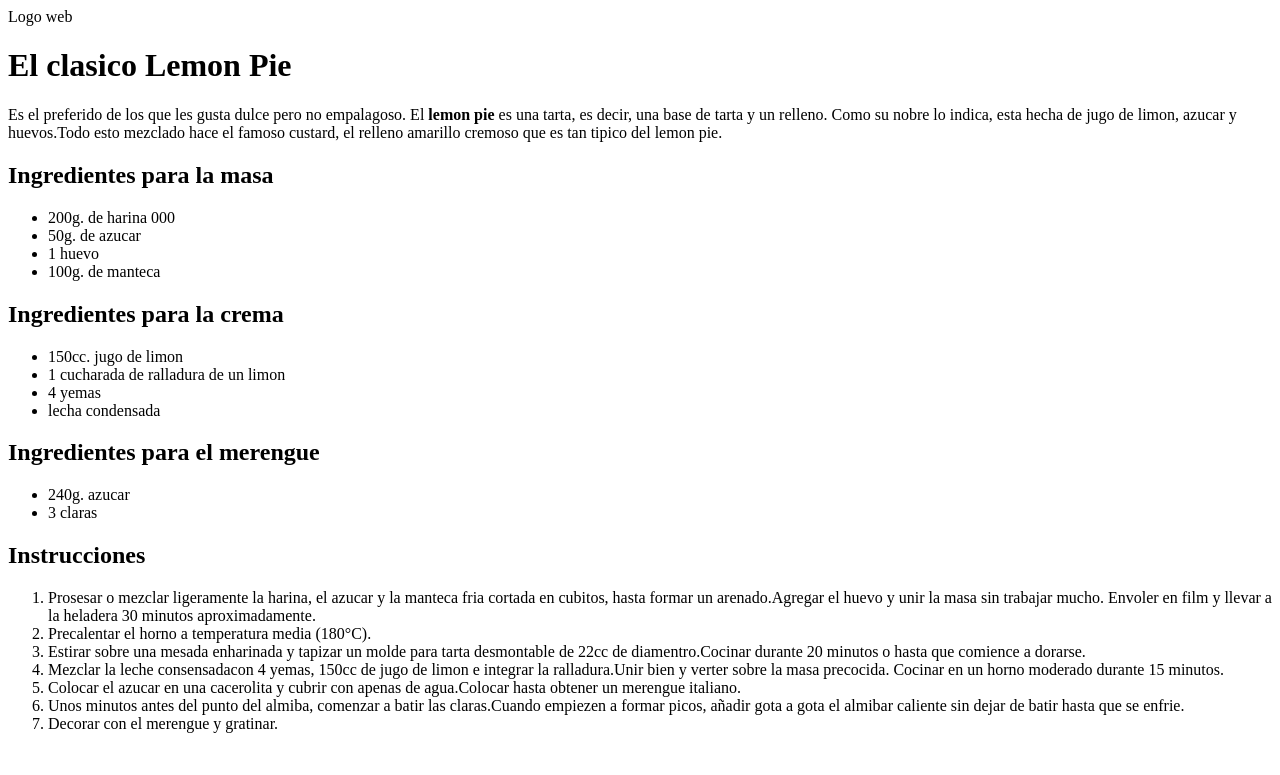
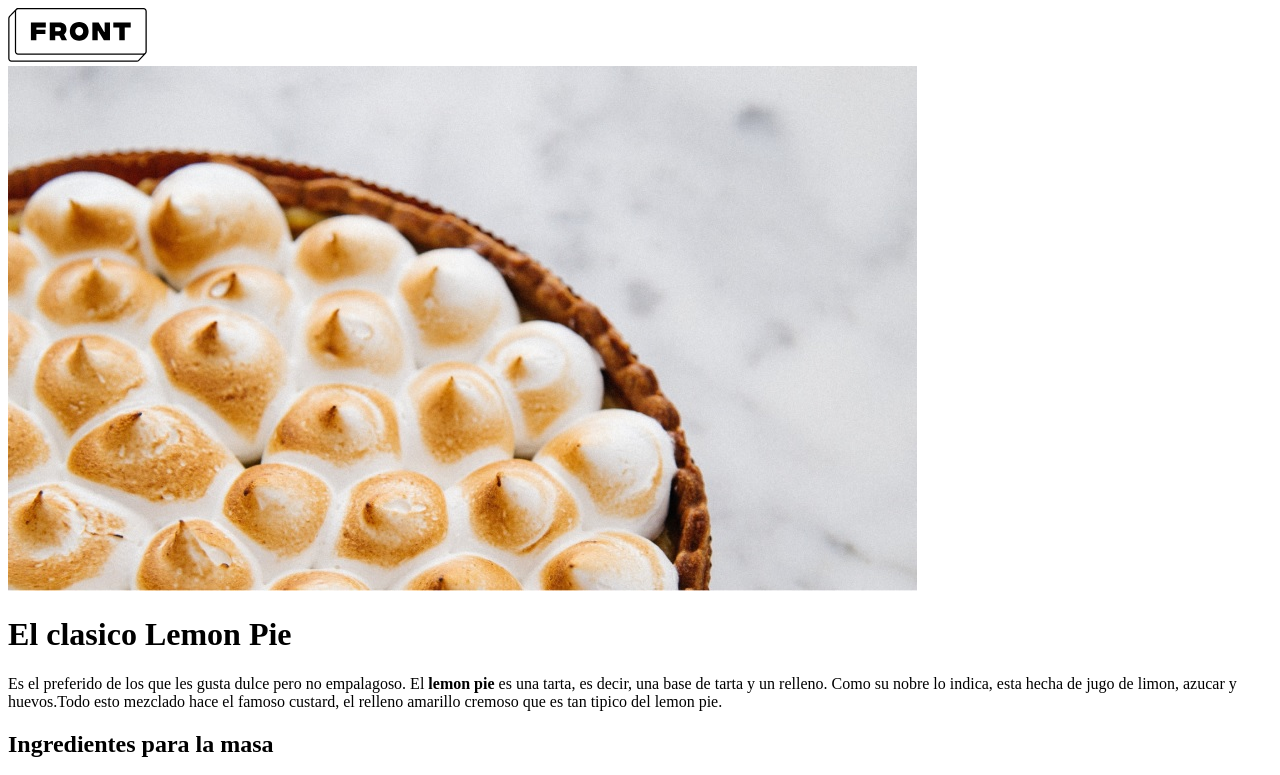
Before and after one commit to FrancoCagliani/1_Lemon-Pie-Optativa-, a plain HTML site: page 1_1 Lemon pie/index.html in a window 1280 px wide. Shown: the top 775 px of the page. Drawn offline with Linux system fonts and the light colour scheme.

Commit message:
Add files via upload

```diff
--- a/1_1 Lemon pie/index.html
+++ b/1_1 Lemon pie/index.html
@@ -6,7 +6,9 @@
     <title>Document</title>
 </head>
 <body>
-    <nav>Logo web</nav>
+    <img src="/img/logo.svg" alt="">
+    <br>
+    <img src="/img/lemonpie.jpg" alt="">
     <h1>El clasico Lemon Pie</h1>
     <p>Es el preferido de los que les gusta dulce pero no empalagoso. El <strong>lemon pie</strong> es una tarta, es decir, una base de tarta y un relleno.
         Como su nobre lo indica, esta hecha de jugo de limon, azucar y huevos.Todo esto mezclado hace el famoso custard, el relleno amarillo
```
Also changed, not shown: 1_1 Lemon pie/img/lemonpie.jpg (added), 1_1 Lemon pie/img/logo.svg (added).
